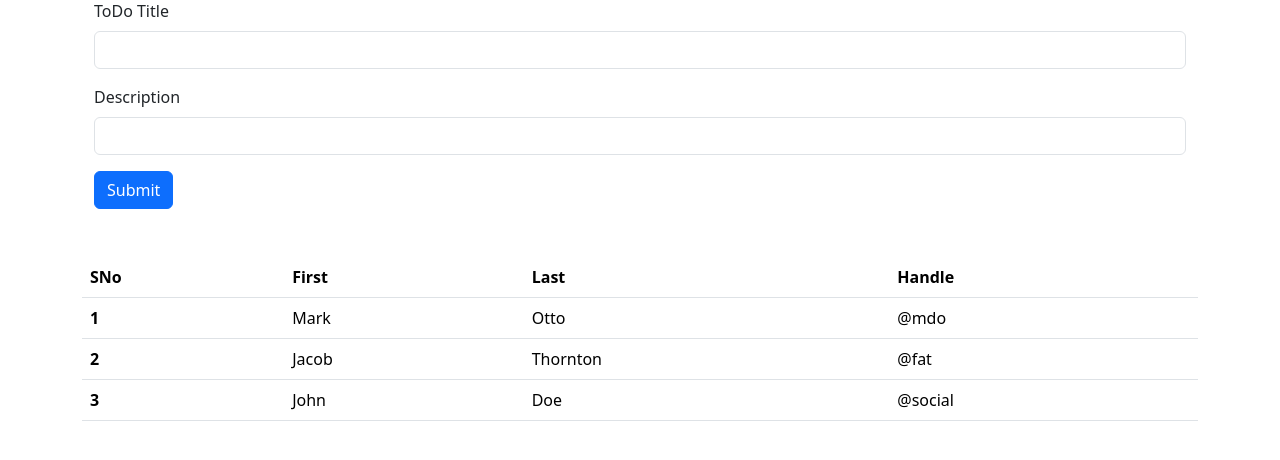
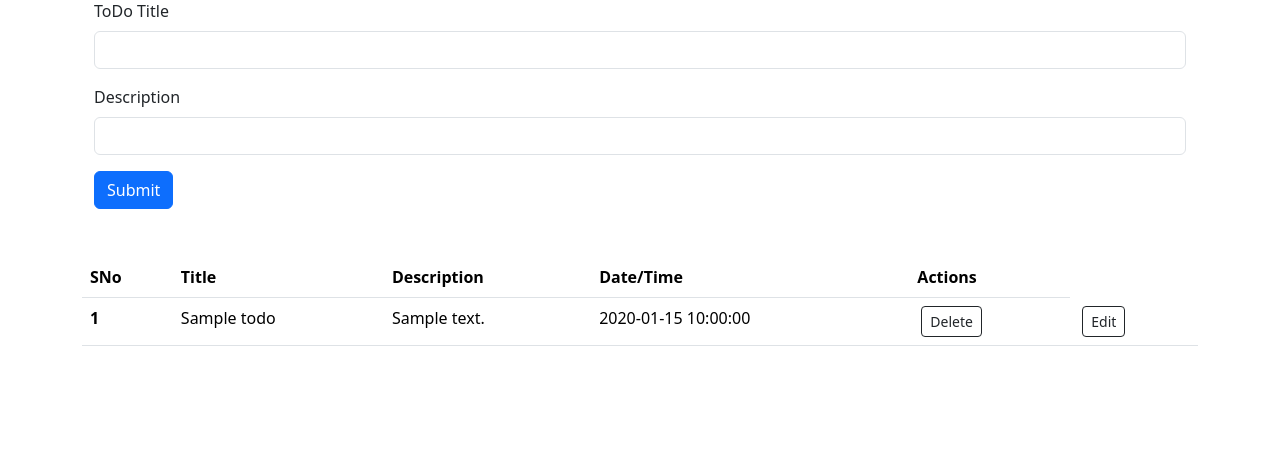
Before and after one commit to Kumar-Omm/To-Do-List-With-Flask, a Flask app: page / in a window 1280 px wide. Shown: the part 247-707 px from the top of the page. Run offline with Flask 3, Linux system fonts and the light colour scheme; tables that the repository leaves empty hold one stand-in row (values such as "Sample post").

Commit message:
Done and Change a Few Things

```diff
--- a/app.py
+++ b/app.py
@@ -1,12 +1,65 @@
-from flask import Flask, render_template
+# File: To-Do-App/app.py
+
+from flask import Flask, render_template, request, redirect, url_for
+from flask_sqlalchemy import SQLAlchemy
+from datetime import datetime
 
 app = Flask(__name__)
 
-@app.route("/")
+# Configuration for the SQLite database
+app.config['SQLALCHEMY_DATABASE_URI'] = 'sqlite:///todo.db'
+app.config['SQLALCHEMY_TRACK_MODIFICATIONS'] = False
+db = SQLAlchemy(app)
+
+
+class Todo(db.Model):
+    SNo = db.Column(db.Integer, primary_key=True)
+    title = db.Column(db.String(100), nullable=False)
+    desc = db.Column(db.String(500), nullable=False)
+    date = db.Column(db.DateTime, default=datetime.utcnow)
+
+    def __repr__(self) -> str:
+        return f"{self.SNo} - {self.title} - {self.desc} - {self.date.strftime('%Y-%m-%d %H:%M:%S')}"
+
+# Ensure tables are created only once
+with app.app_context():
+    db.create_all()
+
+@app.route("/", methods=["GET", "POST"])
 def index():
-    return render_template("index.html")
-def hello_world():
-    return "<p>Hello World!</p>"
+    if request.method == "POST":
+        title = request.form.get("title")
+        desc = request.form.get("desc")
+        if title and desc:
+            todo = Todo(title=title, desc=desc)
+            db.session.add(todo)
+            db.session.commit()
+            return redirect(url_for('index'))  # Prevent re-submission on refresh
+    all_todos = Todo.query.all()
+    return render_template("index.html", all_todos=all_todos)
+
+@app.route('/delete/<int:SNo>')
+def delete(SNo):
+    todo = Todo.query.filter_by(SNo=SNo).first()
+    if todo:
+        db.session.delete(todo)
+        db.session.commit()
+    return redirect(url_for('index'))
+
+@app.route('/edit/<int:SNo>', methods=['GET', 'POST'])
+def edit(SNo):
+    todo = Todo.query.filter_by(SNo=SNo).first()
+    if request.method == 'POST':
+        todo.title = request.form['title']
+        todo.desc = request.form['desc']
+        db.session.commit()
+        return redirect(url_for('index'))
+    return render_template('edit.html', todo=todo)
+
+@app.route('/shows')
+def shows():
+    all_todos = Todo.query.all()
+    return f"All Todos: {all_todos}"
 
 if __name__ == "__main__":
     app.run(debug=True)
--- a/templates/index.html
+++ b/templates/index.html
@@ -56,14 +56,14 @@
         <p>This is a simple To-Do application built with Flask and Bootstrap.</p>
         <h2> Add a ToDo</h2>
         <div class="container">
-            <form>
+            <form action="/" method="POST">
                 <div class="mb-3">
                     <label for="title" class="form-label">ToDo Title</label>
-                    <input type="text" class="form-control" id="title" aria-describedby="emailHelp">
+                    <input type="text" class="form-control" name="title" id="title" aria-describedby="emailHelp">
                 </div>
                 <div class="mb-3">
                     <label for="Desc" class="form-label">Description</label>
-                    <input type="text" class="form-control" id="Desc">
+                    <input type="text" name="desc" class="form-control" id="Desc">
                 </div>
                 <!-- <div class="mb-3">
                     <label for="date" class="form-label">Date</label>
@@ -77,30 +77,25 @@
                 <thead>
                     <tr>
                         <th scope="col">SNo</th>
-                        <th scope="col">First</th>
-                        <th scope="col">Last</th>
-                        <th scope="col">Handle</th>
+                        <th scope="col">Title</th>
+                        <th scope="col">Description</th>
+                        <th scope="col">Date/Time</th>
+                        <th scope="col">Actions</th>
                     </tr>
                 </thead>
                 <tbody>
+                    {% for todo in all_todos %}
                     <tr>
-                        <th scope="row">1</th>
-                        <td>Mark</td>
-                        <td>Otto</td>
-                        <td>@mdo</td>
+                        <th scope="row">{{ loop.index }}</th>
+                        <td>{{ todo.title }}</td>
+                        <td>{{ todo.desc }}</td>
+                        <td>{{ todo.date.strftime('%Y-%m-%d %H:%M:%S') }}</td>
+                        <td><a href="/delete/{{todo.SNo}}" type="button" class="btn btn-outline-dark btn-sm mx-1">Delete</button></td>
+                        <td><a href="/edit/{{todo.SNo}}" type="button" class="btn btn-outline-dark btn-sm mx-1">Edit</button></td>
                     </tr>
-                    <tr>
-                        <th scope="row">2</th>
-                        <td>Jacob</td>
-                        <td>Thornton</td>
-                        <td>@fat</td>
-                    </tr>
-                    <tr>
-                        <th scope="row">3</th>
-                        <td>John</td>
-                        <td>Doe</td>
-                        <td>@social</td>
-                    </tr>
+
+                    {% endfor %}
+
                 </tbody>
             </table>
         </div>
@@ -110,3 +105,5 @@
 </body>
 
 </html>
+<!-- This is the index.html template for the To-Do application. It displays a form to add new To-Do items and a table listing all existing To-Do items. -->
+<!-- The form submits data to the root URL ("/") via POST method, and the table displays the To-Do items with options to delete or edit each item. -->
```
Also changed, not shown: templates/edit.html (added, +24 -0 lines).
